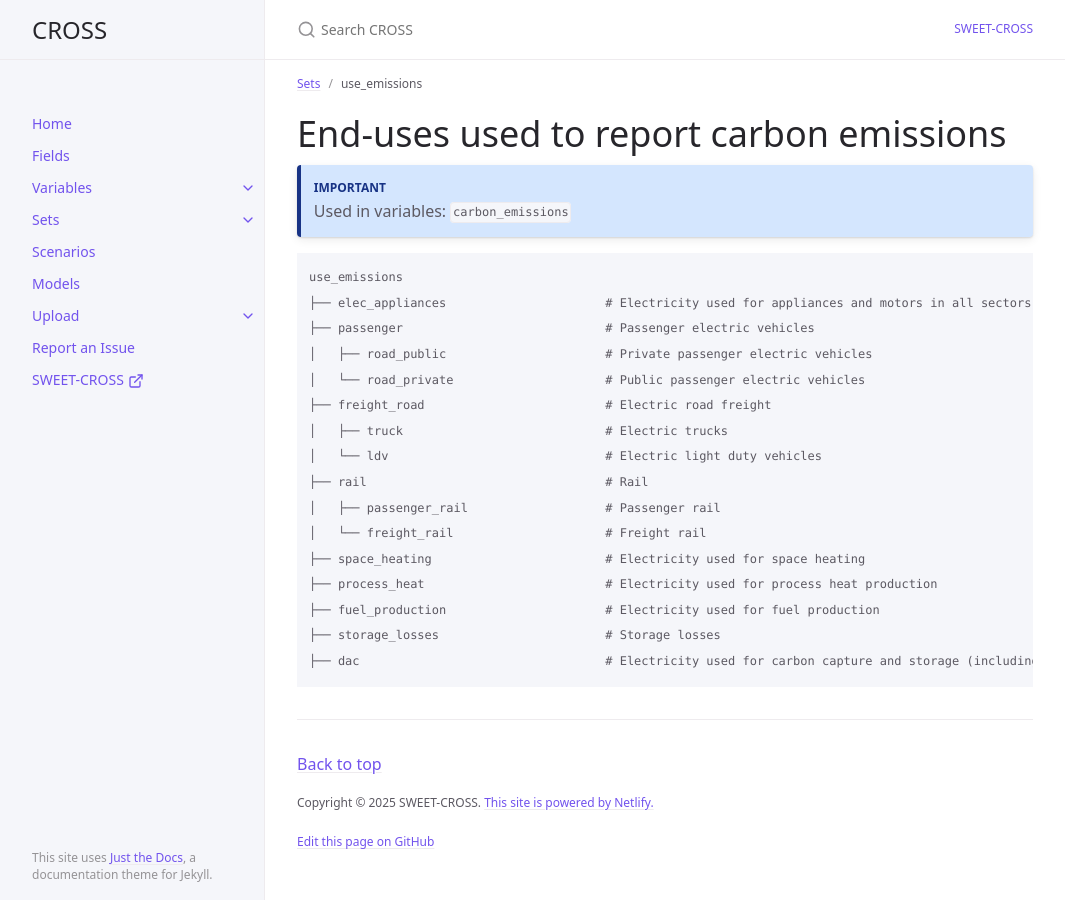
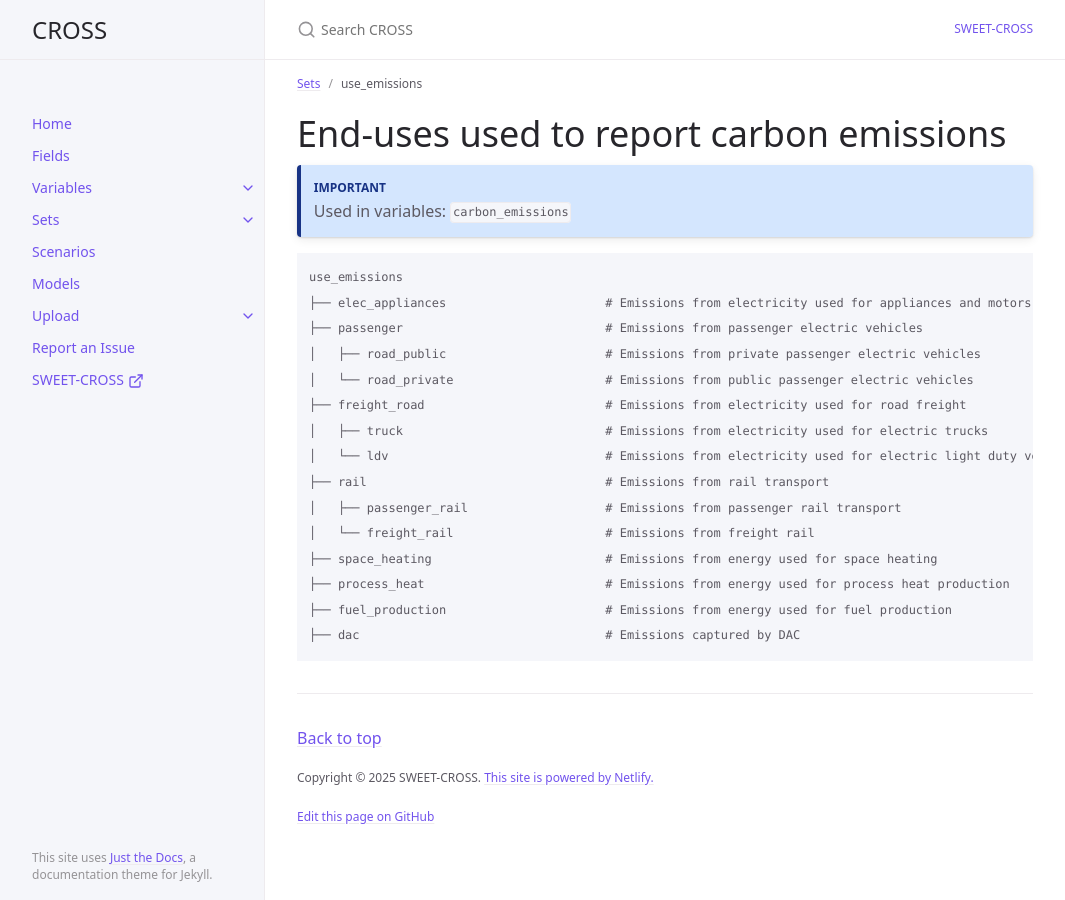
Before and after one commit to sweet-cross/data-model, a Jekyll site: the page built from docs/sets/use_emissions.md, in a window 1280 px wide. Shown: the whole page, without its empty margins (107-1172 px from the left). Built offline with Jekyll 4.4.1, drawn with Linux system fonts in a browser that asks for light colours; cached includes are drawn as plain includes.

Commit message:
fix use_emissions

````diff
--- a/docs/sets/use_emissions.md
+++ b/docs/sets/use_emissions.md
@@ -12,19 +12,18 @@ Used in variables: `carbon_emissions`
 
 ```
 use_emissions
-├── elec_appliances                      # Electricity used for appliances and motors in all sectors
-├── passenger                            # Passenger electric vehicles
-│   ├── road_public                      # Private passenger electric vehicles
-│   └── road_private                     # Public passenger electric vehicles
-├── freight_road                         # Electric road freight
-│   ├── truck                            # Electric trucks
-│   └── ldv                              # Electric light duty vehicles
-├── rail                                 # Rail
-│   ├── passenger_rail                   # Passenger rail
-│   └── freight_rail                     # Freight rail
-├── space_heating                        # Electricity used for space heating
-├── process_heat                         # Electricity used for process heat production
-├── fuel_production                      # Electricity used for fuel production
-├── storage_losses                       # Storage losses
-├── dac                                  # Electricity used for carbon capture and storage (including DAC)
+├── elec_appliances                      # Emissions from electricity used for appliances and motors in all sectors
+├── passenger                            # Emissions from passenger electric vehicles
+│   ├── road_public                      # Emissions from private passenger electric vehicles
+│   └── road_private                     # Emissions from public passenger electric vehicles
+├── freight_road                         # Emissions from electricity used for road freight
+│   ├── truck                            # Emissions from electricity used for electric trucks
+│   └── ldv                              # Emissions from electricity used for electric light duty vehicles
+├── rail                                 # Emissions from rail transport
+│   ├── passenger_rail                   # Emissions from passenger rail transport
+│   └── freight_rail                     # Emissions from freight rail
+├── space_heating                        # Emissions from energy used for space heating
+├── process_heat                         # Emissions from energy used for process heat production
+├── fuel_production                      # Emissions from energy used for fuel production
+├── dac                                  # Emissions captured by DAC
 ```
````
